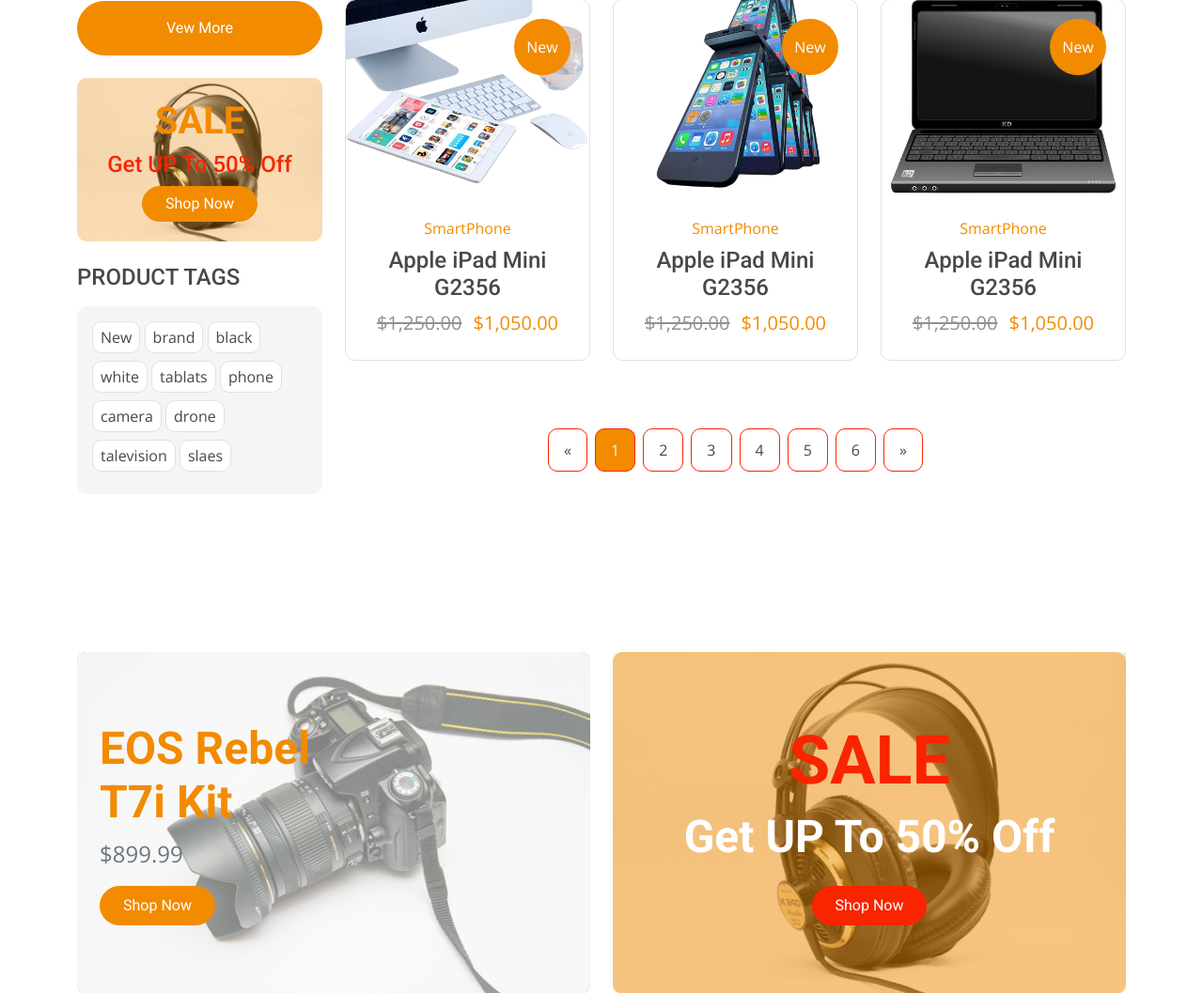
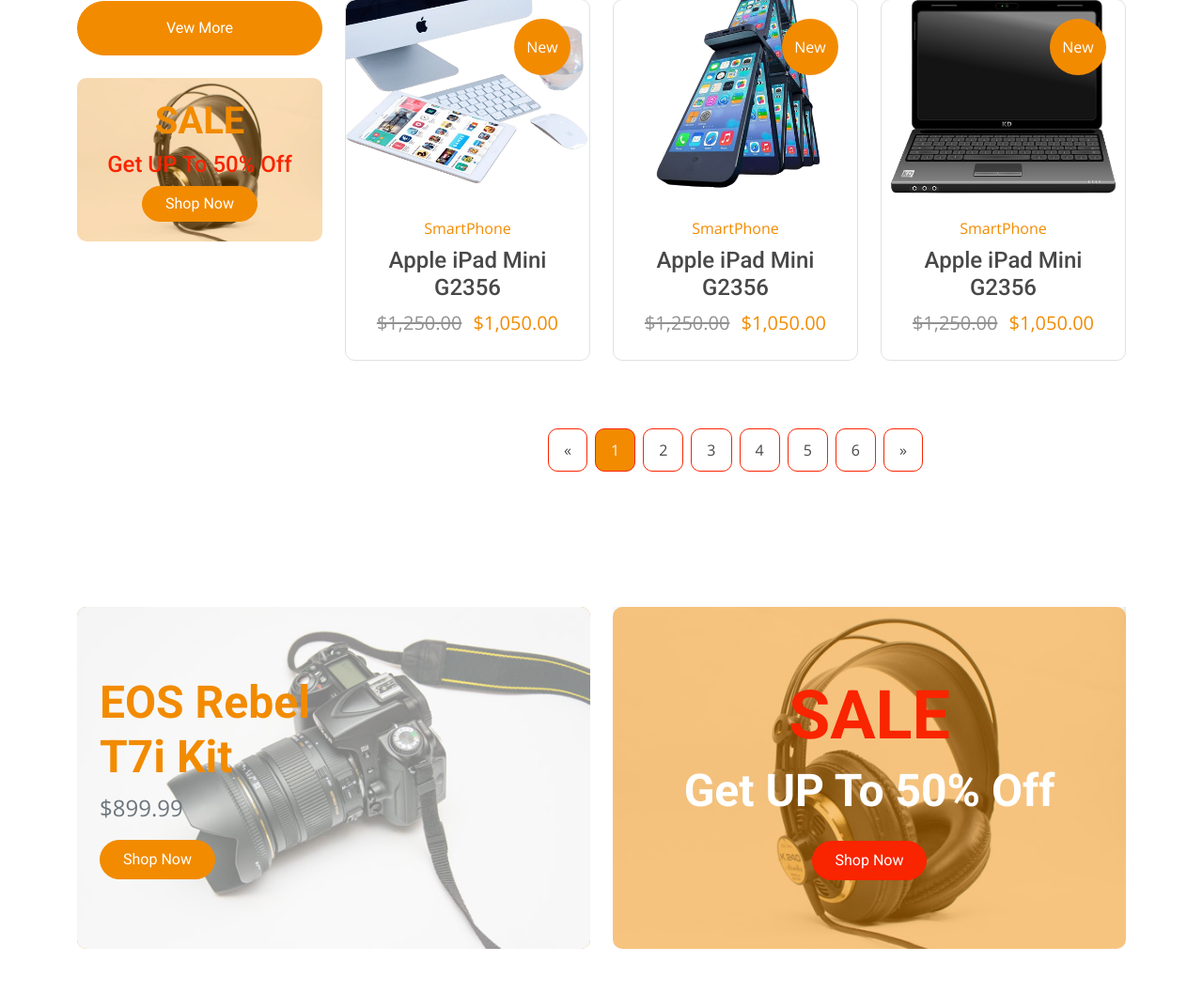
Before and after one commit to kevinsanchez4010/InterfacesRecuperacion, a Django app: page /shop/ in a window 1280 px wide. Shown: the part 1909-2966 px from the top of the page at 94% size. Run offline with Django 5.2, Linux system fonts and the light colour scheme; some libraries are stand-ins or nearby versions.

Commit message:
shop cambios2

```diff
--- a/inicio/templates/shop.html
+++ b/inicio/templates/shop.html
@@ -276,21 +276,6 @@
                             </div>
                         </div>
                     </a>
-                    <div class="product-tags py-4">
-                        <h4 class="mb-3">PRODUCT TAGS</h4>
-                        <div class="product-tags-items bg-light rounded p-3">
-                            <a href="#" class="border rounded py-1 px-2 mb-2">New</a>
-                            <a href="#" class="border rounded py-1 px-2 mb-2">brand</a>
-                            <a href="#" class="border rounded py-1 px-2 mb-2">black</a>
-                            <a href="#" class="border rounded py-1 px-2 mb-2">white</a>
-                            <a href="#" class="border rounded py-1 px-2 mb-2">tablats</a>
-                            <a href="#" class="border rounded py-1 px-2 mb-2">phone</a>
-                            <a href="#" class="border rounded py-1 px-2 mb-2">camera</a>
-                            <a href="#" class="border rounded py-1 px-2 mb-2">drone</a>
-                            <a href="#" class="border rounded py-1 px-2 mb-2">talevision</a>
-                            <a href="#" class="border rounded py-1 px-2 mb-2">slaes</a>
-                        </div>
-                    </div>
                 </div>
                 <div class="col-lg-9 wow fadeInUp" data-wow-delay="0.1s">
                     <div class="rounded mb-4 position-relative">
```
Also changed, not shown: inicio/templates/Contac.html (+2 -9 lines).
